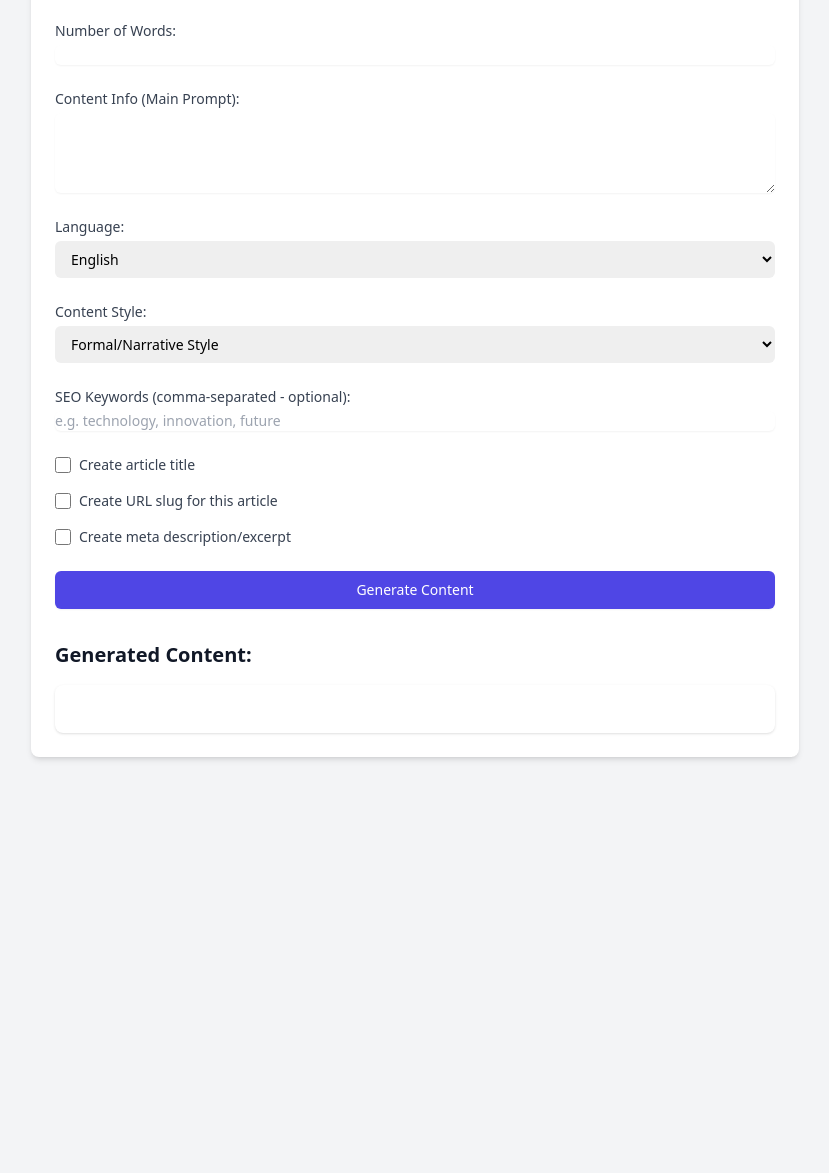
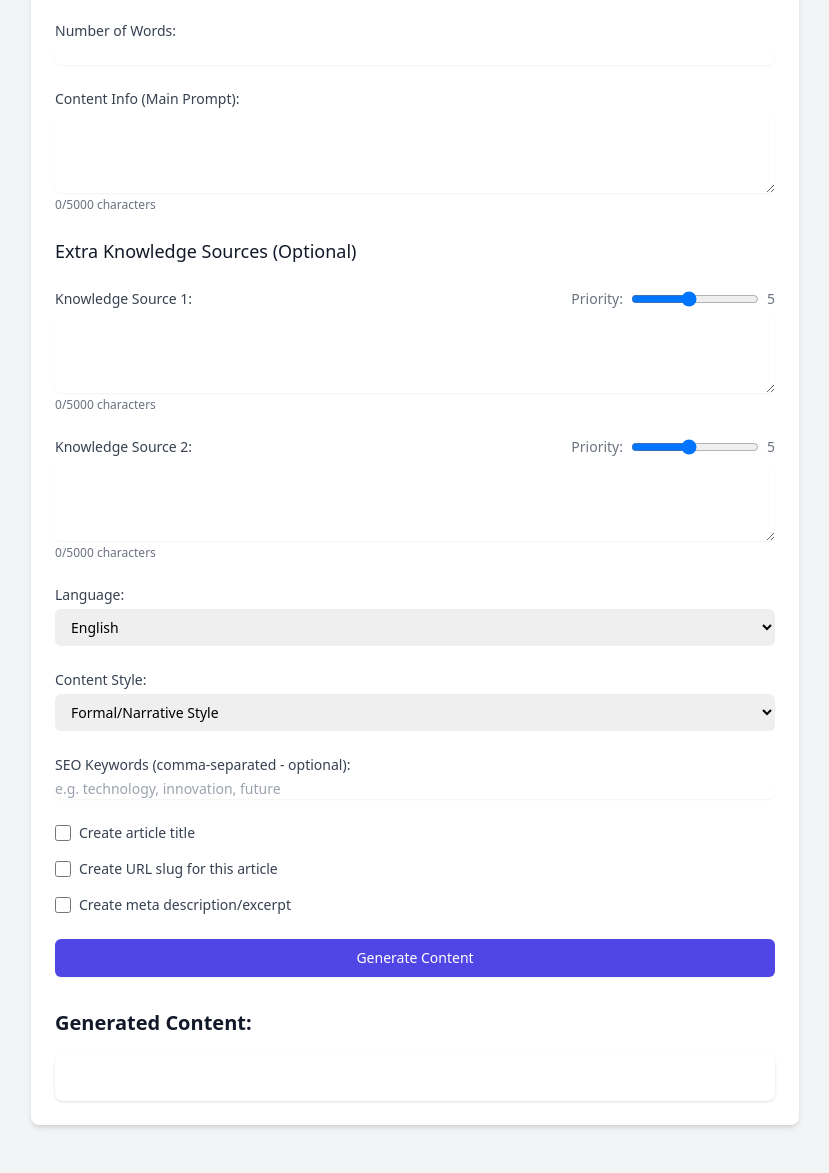
Before and after one commit to nabeelnoor/contentgen-stable, a Flask app: page / in a window 1280 px wide. Shown: the part 440-1613 px from the top of the page, without its empty margins (225-1054 px from the left). Before the commit the page ends 1200 px from the top, so only its background shows below. Run offline with Flask 3, Linux system fonts and the light colour scheme; some libraries are stand-ins or nearby versions.

Commit message:
add source input and priority slider 1

```diff
--- a/app.py
+++ b/app.py
@@ -36,21 +36,26 @@ def generate_content():
     create_slug = data.get("create_slug", False)
     create_meta = data.get("create_meta", False)
 
-    # Build additional prompts if needed
-    additional_requests = []
-    if create_title:
-        additional_requests.append("Please create a compelling article title.")
-    if create_slug:
-        additional_requests.append("Generate a URL-friendly slug for this article (lowercase, hyphenated, no special characters).")
-    if create_meta:
-        additional_requests.append("Create a meta description/excerpt (150-160 characters) that summarizes the content and includes key SEO terms.")
+    # Extract knowledge sources and priorities
+    knowledge_source_1 = data.get("knowledge_source_1", "").strip()
+    knowledge_source_2 = data.get("knowledge_source_2", "").strip()
+    priority_1 = int(data.get("priority_1", 5))
+    priority_2 = int(data.get("priority_2", 5))
 
-    additional_prompt = "\n".join(additional_requests)
+    # Add knowledge sources to prompt if provided
+    knowledge_sources = []
+    if knowledge_source_1:
+        knowledge_sources.append(f"Knowledge Source 1 (Priority: {priority_1}/10):\n{knowledge_source_1}")
+    if knowledge_source_2:
+        knowledge_sources.append(f"Knowledge Source 2 (Priority: {priority_2}/10):\n{knowledge_source_2}")
+
+    knowledge_prompt = "\n\nReference Materials:\n" + "\n\n".join(knowledge_sources) if knowledge_sources else ""
 
     prompt = f"""
     Content Generation Request:
 
     Main Prompt: {main_prompt}
+    {knowledge_prompt}
 
     Parameters:
     - Tone: {tone if tone else 'Not specified'}
--- a/static/script.js
+++ b/static/script.js
@@ -32,6 +32,35 @@ document.getElementById('themeToggle').addEventListener('click', function() {
     }
 });
 
+// Character count updates
+function updateCharCount(inputId, countId) {
+    const input = document.getElementById(inputId);
+    const counter = document.getElementById(countId);
+
+    input.addEventListener('input', function() {
+        counter.textContent = this.value.length;
+    });
+}
+
+// Priority slider updates
+function updatePriorityValue(sliderId, valueId) {
+    const slider = document.getElementById(sliderId);
+    const value = document.getElementById(valueId);
+
+    slider.addEventListener('input', function() {
+        value.textContent = this.value;
+    });
+}
+
+// Initialize character counters
+updateCharCount('main_prompt', 'main_prompt_count');
+updateCharCount('knowledge_source_1', 'knowledge_source_1_count');
+updateCharCount('knowledge_source_2', 'knowledge_source_2_count');
+
+// Initialize priority sliders
+updatePriorityValue('priority_1', 'priority_1_value');
+updatePriorityValue('priority_2', 'priority_2_value');
+
 document.getElementById('contentForm').addEventListener('submit', function(event) {
     event.preventDefault();
 
@@ -53,7 +82,11 @@ document.getElementById('contentForm').addEventListener('submit', function(event
         keywords: document.getElementById('keywords').value,
         create_title: document.getElementById('create_title').checked,
         create_slug: document.getElementById('create_slug').checked,
-        create_meta: document.getElementById('create_meta').checked
+        create_meta: document.getElementById('create_meta').checked,
+        knowledge_source_1: document.getElementById('knowledge_source_1').value,
+        knowledge_source_2: document.getElementById('knowledge_source_2').value,
+        priority_1: document.getElementById('priority_1').value,
+        priority_2: document.getElementById('priority_2').value
     };
 
     fetch('/generate-content', {
--- a/templates/index.html
+++ b/templates/index.html
@@ -117,7 +117,78 @@
 
                 <div>
                     <label for="main_prompt" class="block text-sm font-medium text-gray-700">Content Info (Main Prompt):</label>
-                    <textarea id="main_prompt" name="main_prompt" rows="4" class="mt-1 block w-full shadow-sm focus:ring-indigo-500 focus:border-indigo-500 sm:text-sm border-gray-300 rounded-md"></textarea>
+                    <textarea
+                        id="main_prompt"
+                        name="main_prompt"
+                        rows="4"
+                        maxlength="5000"
+                        class="mt-1 block w-full shadow-sm focus:ring-indigo-500 focus:border-indigo-500 sm:text-sm border-gray-300 rounded-md"
+                    ></textarea>
+                    <div class="text-xs text-gray-500 mt-1">
+                        <span id="main_prompt_count">0</span>/5000 characters
+                    </div>
+                </div>
+
+                <div class="space-y-6 mt-6">
+                    <h3 class="text-lg font-medium text-gray-900">Extra Knowledge Sources (Optional)</h3>
+
+                    <div>
+                        <div class="flex items-center justify-between">
+                            <label for="knowledge_source_1" class="block text-sm font-medium text-gray-700">Knowledge Source 1:</label>
+                            <div class="flex items-center">
+                                <span class="text-sm text-gray-500 mr-2">Priority:</span>
+                                <input
+                                    type="range"
+                                    id="priority_1"
+                                    name="priority_1"
+                                    min="1"
+                                    max="10"
+                                    value="5"
+                                    class="w-32"
+                                >
+                                <span id="priority_1_value" class="text-sm text-gray-500 ml-2">5</span>
+                            </div>
+                        </div>
+                        <textarea
+                            id="knowledge_source_1"
+                            name="knowledge_source_1"
+                            rows="4"
+                            maxlength="5000"
+                            class="mt-1 block w-full shadow-sm focus:ring-indigo-500 focus:border-indigo-500 sm:text-sm border-gray-300 rounded-md"
+                        ></textarea>
+                        <div class="text-xs text-gray-500 mt-1">
+                            <span id="knowledge_source_1_count">0</span>/5000 characters
+                        </div>
+                    </div>
+
+                    <div>
+                        <div class="flex items-center justify-between">
+                            <label for="knowledge_source_2" class="block text-sm font-medium text-gray-700">Knowledge Source 2:</label>
+                            <div class="flex items-center">
+                                <span class="text-sm text-gray-500 mr-2">Priority:</span>
+                                <input
+                                    type="range"
+                                    id="priority_2"
+                                    name="priority_2"
+                                    min="1"
+                                    max="10"
+                                    value="5"
+                                    class="w-32"
+                                >
+                                <span id="priority_2_value" class="text-sm text-gray-500 ml-2">5</span>
+                            </div>
+                        </div>
+                        <textarea
+                            id="knowledge_source_2"
+                            name="knowledge_source_2"
+                            rows="4"
+                            maxlength="5000"
+                            class="mt-1 block w-full shadow-sm focus:ring-indigo-500 focus:border-indigo-500 sm:text-sm border-gray-300 rounded-md"
+                        ></textarea>
+                        <div class="text-xs text-gray-500 mt-1">
+                            <span id="knowledge_source_2_count">0</span>/5000 characters
+                        </div>
+                    </div>
                 </div>
 
                 <div>
```
